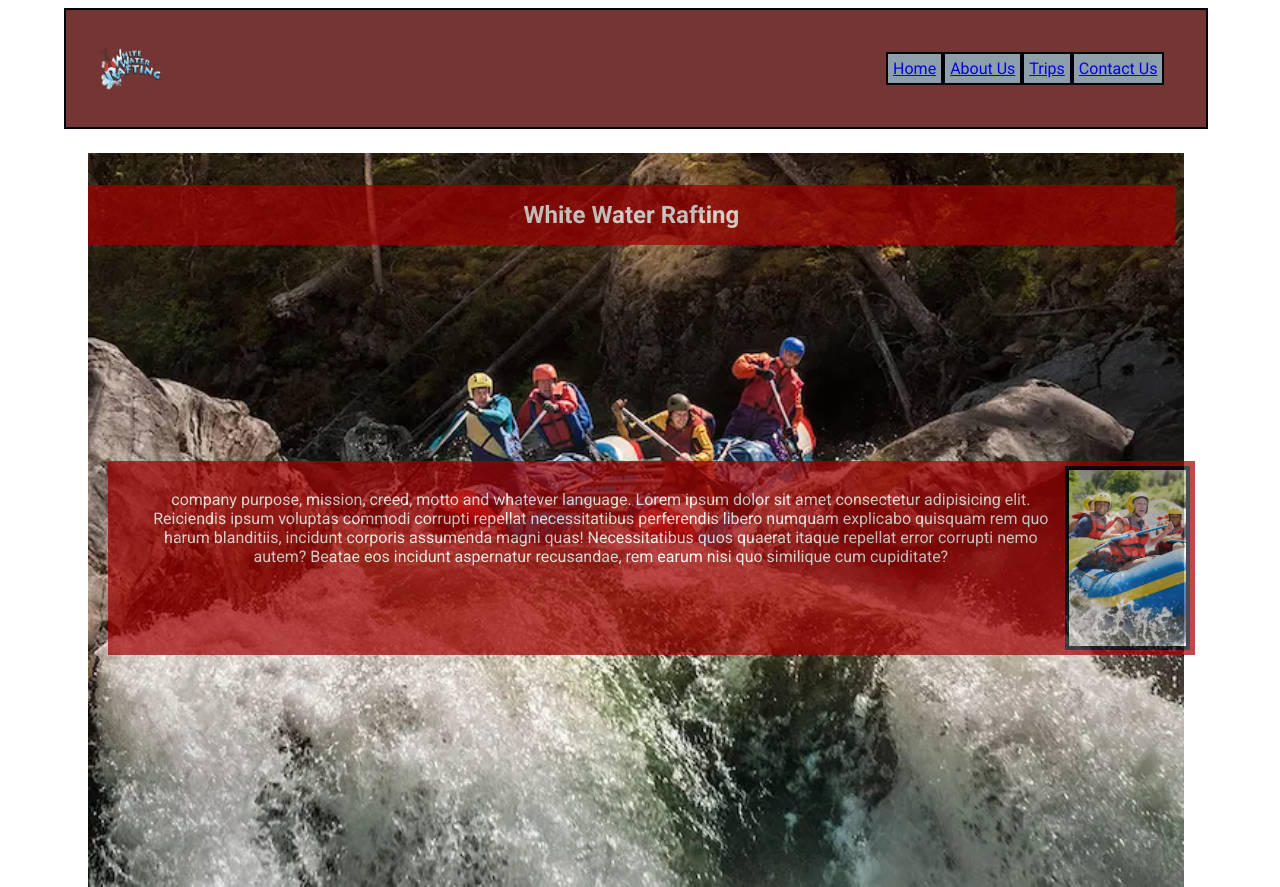
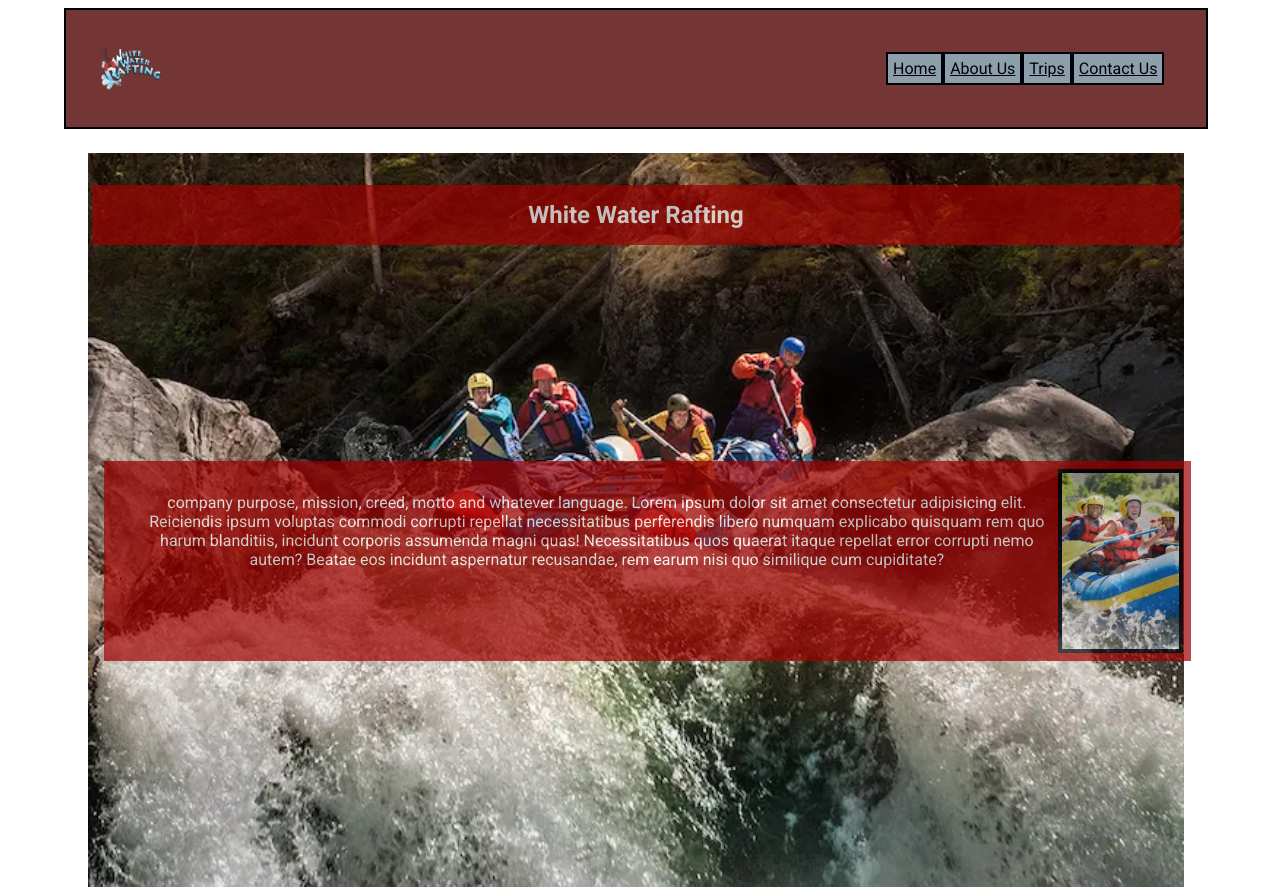
Before and after one commit to mattberg91/wdd130, a plain HTML site: page wwr/index.html in a window 1280 px wide. Shown: the top 887 px of the page. Drawn offline with Linux system fonts and the light colour scheme.

Commit message:
changes to the color palet and banner information

```diff
--- a/wwr/styles/rafting.css
+++ b/wwr/styles/rafting.css
@@ -42,7 +42,12 @@ header img {
     margin-left: auto;
     justify-content: flex-end;
 }
-
+a:link {
+    color: var(--accent2-color);
+}
+a:visited {
+    color: var(--accent1-color);
+}
 .navigation li {
     flex: 1 1 auto;
     flex-wrap: nowrap;
@@ -90,6 +95,8 @@ article {
 
 .hero {
     position: relative;
+    width: 100%;
+    min-height: 400px;
 }
 
 .hero img {
@@ -101,7 +108,9 @@ article {
 .banner {
     position: absolute;
     top: 20px;
-    width: 95%;
+    left: 50%;
+    transform: translateX(-50%);
+    width:95%;
     padding: 16px;
     text-align: center;
     opacity: 0.7;
@@ -114,8 +123,6 @@ article {
     position: absolute;
     top: 300px;
     width: 95%;
-    margin-left: 20px;
-    padding: 5px;
     text-align: center;
     opacity: 0.7;
     background-color: var(--accent1-color);
@@ -185,7 +192,7 @@ article {
 
 .associate-title {
     font-size: 0.7rem;
-    color: var(--secondary-color);
+    color: var(--accent2-color);
     margin-top: -8px;
     margin-bottom: 8px;
     white-space: nowrap;
@@ -218,13 +225,6 @@ article {
     float: left;
     border: 2px solid var(--accent2-color);
 }
-
-
-
-
-
-
-
 form {
     width: 650px;
     margin: 0 auto;
```
